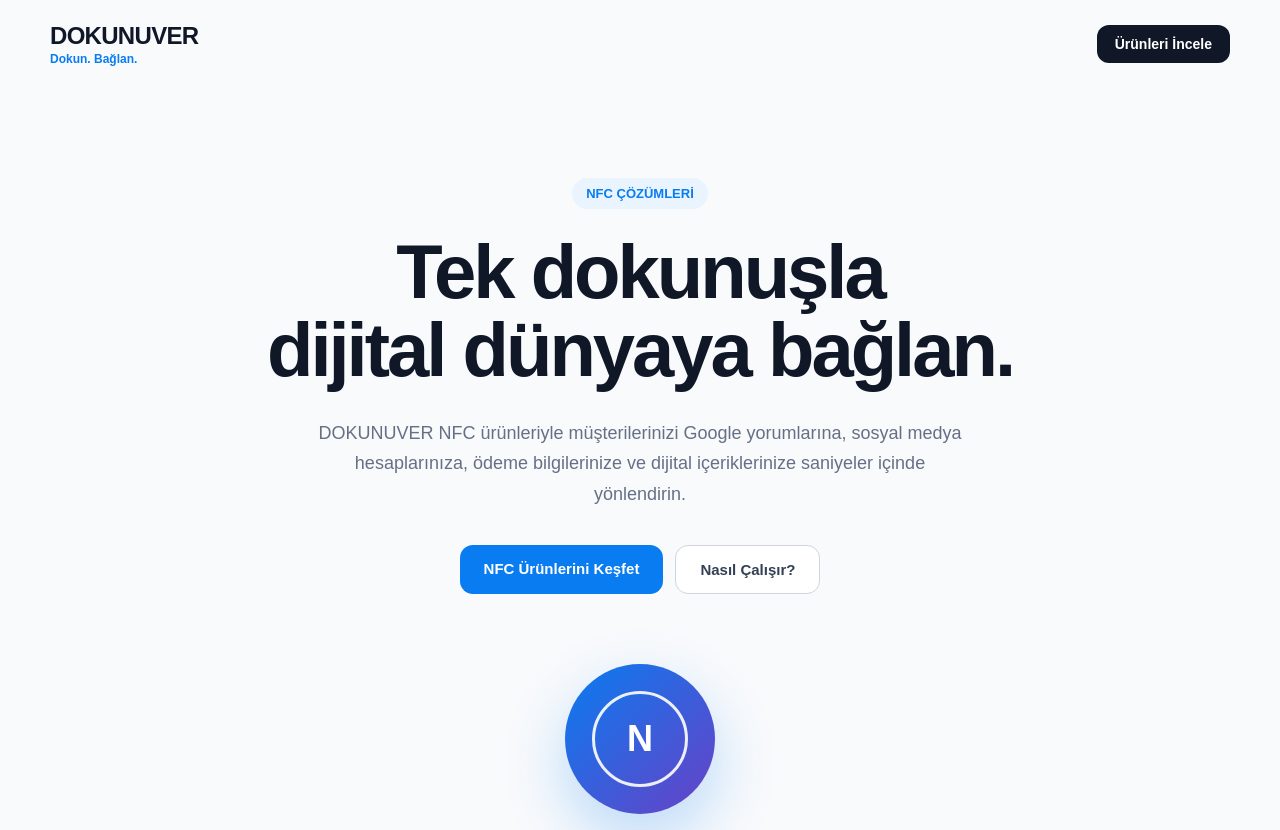
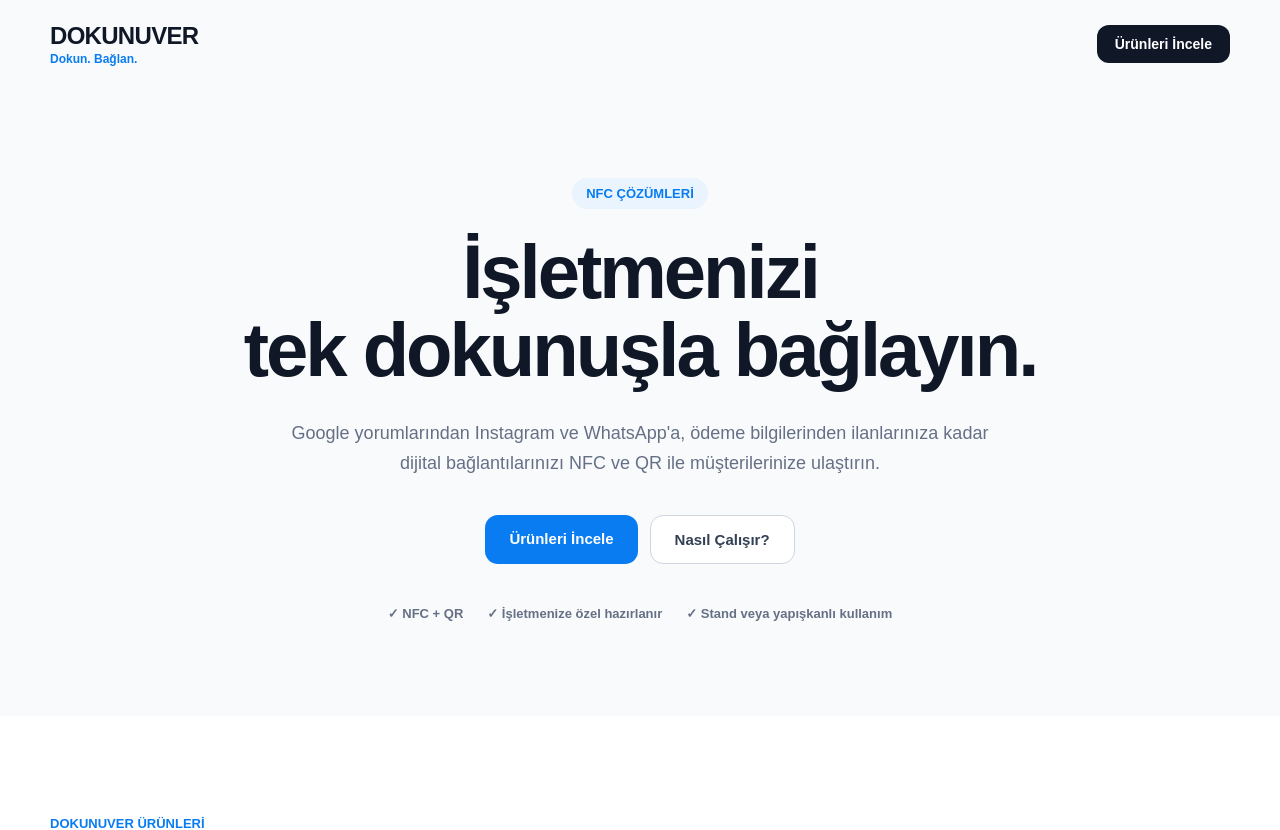
Before and after one commit to temurtasyucel-ops/dokunuver-Web, a Next.js app: page / in a window 1280 px wide. Shown: the top 830 px of the page. Built offline with nearby package versions, Linux system fonts and the light colour scheme.

Commit message:
hero change

```diff
--- a/app/page.js
+++ b/app/page.js
@@ -64,7 +64,7 @@ export default function Home() {
         style={{
           maxWidth: "1180px",
           margin: "0 auto",
-    padding: "90px 24px 110px",
+          padding: "90px 24px 95px",
           textAlign: "center",
         }}
       >
@@ -85,30 +85,30 @@ export default function Home() {
 
         <h1
           style={{
-            maxWidth: "850px",
+            maxWidth: "900px",
             margin: "0 auto",
             fontSize: "clamp(42px, 7vw, 76px)",
             lineHeight: "1.03",
             letterSpacing: "-3px",
           }}
         >
-          Tek dokunuşla
+          İşletmenizi
           <br />
-          dijital dünyaya bağlan.
+          tek dokunuşla bağlayın.
         </h1>
 
         <p
           style={{
-            maxWidth: "650px",
+            maxWidth: "720px",
             margin: "28px auto 0",
             color: "#667085",
             fontSize: "18px",
             lineHeight: "1.7",
           }}
         >
-          DOKUNUVER NFC ürünleriyle müşterilerinizi Google yorumlarına,
-          sosyal medya hesaplarınıza, ödeme bilgilerinize ve dijital
-          içeriklerinize saniyeler içinde yönlendirin.
+          Google yorumlarından Instagram ve WhatsApp&apos;a, ödeme
+          bilgilerinden ilanlarınıza kadar dijital bağlantılarınızı NFC ve QR
+          ile müşterilerinize ulaştırın.
         </p>
 
         <div
@@ -132,7 +132,7 @@ export default function Home() {
               fontSize: "15px",
             }}
           >
-            NFC Ürünlerini Keşfet
+            Ürünleri İncele
           </a>
 
           <a
@@ -153,36 +153,20 @@ export default function Home() {
         </div>
 
         <div
-  className="hero-nfc"
           style={{
-    margin: "70px auto 0",
-    width: "150px",
-    height: "150px",
-            borderRadius: "50%",
-            background:
-              "linear-gradient(135deg, #087cf0 0%, #6941c6 100%)",
+            marginTop: "42px",
             display: "flex",
-            alignItems: "center",
             justifyContent: "center",
-            boxShadow: "0 25px 60px rgba(8,124,240,0.25)",
-          }}
-        >
-          <div
-            style={{
-              width: "90px",
-              height: "90px",
-              borderRadius: "50%",
-              border: "3px solid rgba(255,255,255,0.9)",
-              display: "flex",
-              alignItems: "center",
-              justifyContent: "center",
-              color: "#ffffff",
-              fontSize: "36px",
+            gap: "24px",
+            flexWrap: "wrap",
+            color: "#667085",
+            fontSize: "13px",
             fontWeight: "700",
           }}
         >
-            N
-          </div>
+          <span>✓ NFC + QR</span>
+          <span>✓ İşletmenize özel hazırlanır</span>
+          <span>✓ Stand veya yapışkanlı kullanım</span>
         </div>
       </section>
               {/* ÜRÜNLER */}
```
Lines whose indentation alone changed are shown as unchanged.
